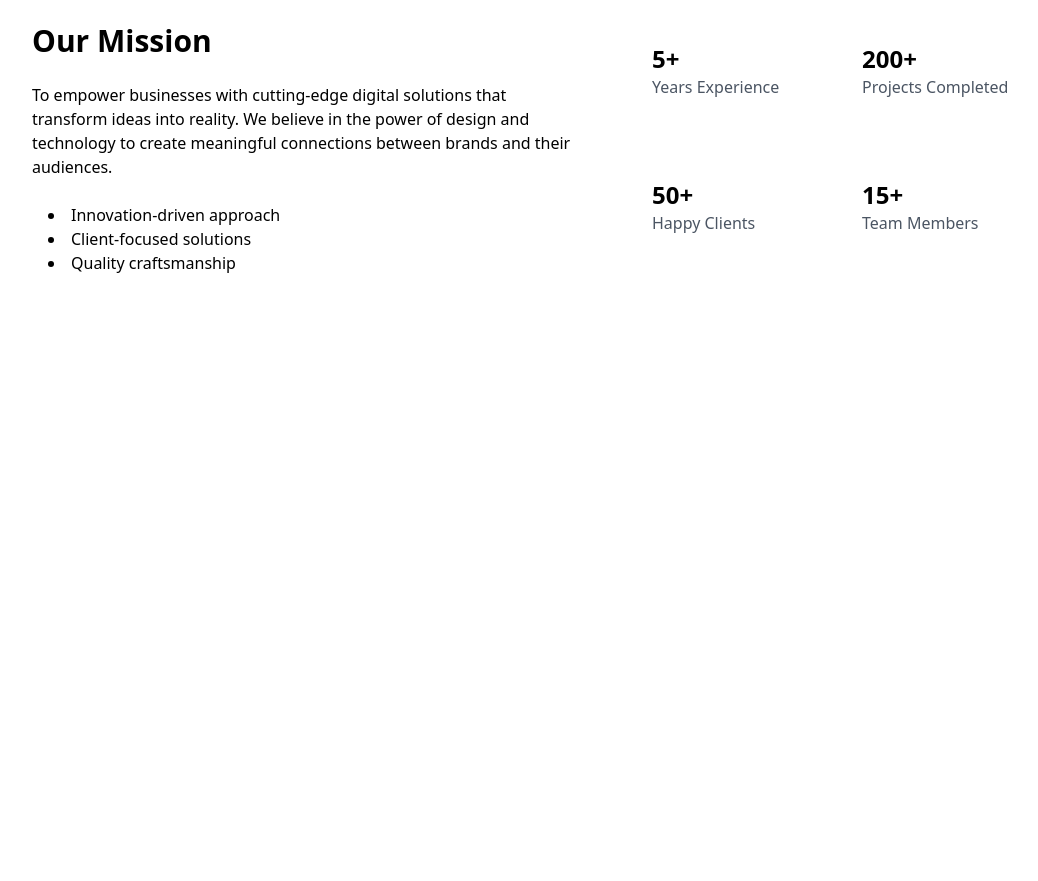
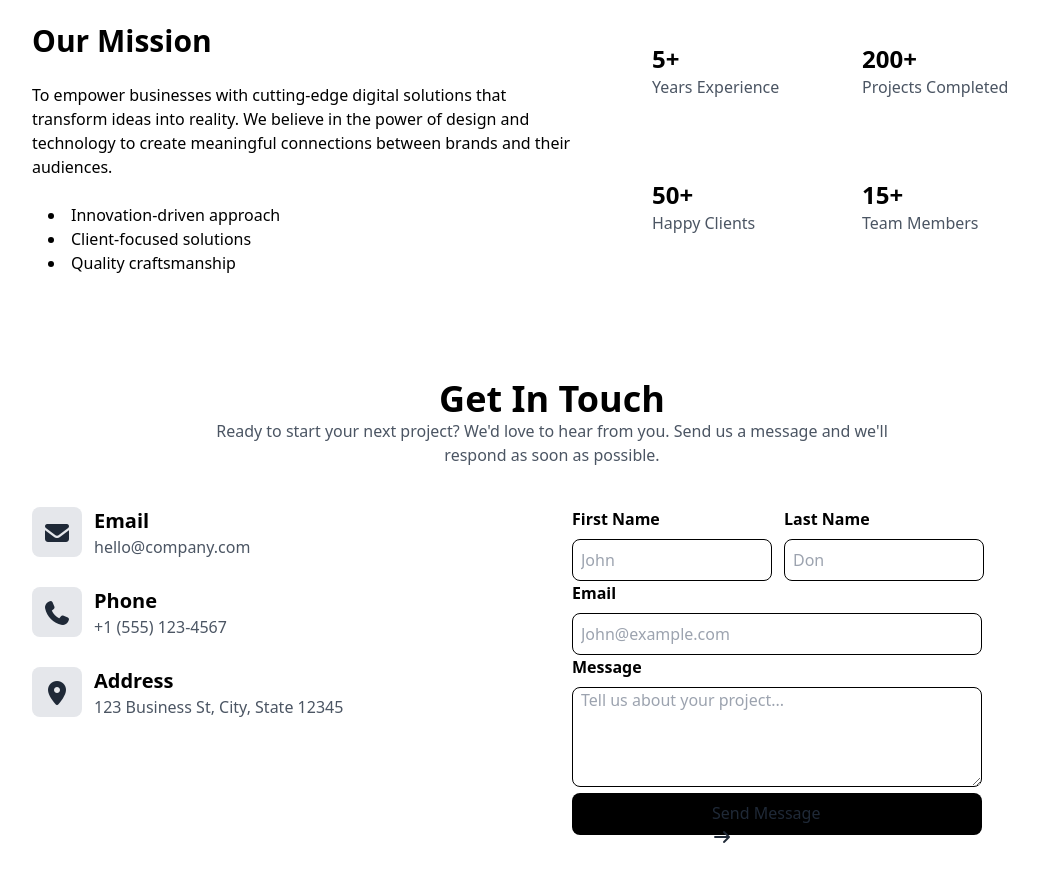
Before and after one commit to 11111Asif/biswas-academy-design, a plain HTML site: page index.html in a window 1280 px wide. Shown: the part 723-1604 px from the top of the page, without its empty margins (88-1126 px from the left). Before the commit the page ends 1150 px from the top, so only its background shows below. Drawn offline with nearby package versions, Linux system fonts and the light colour scheme.

Commit message:
added to main section end

```diff
--- a/index.html
+++ b/index.html
@@ -123,7 +123,86 @@
                 </div>
             </div>
         </section>
+        <!-- get in touch section -->
+        <section>
+            <div class="text-center">
+                <h2 class="text-4xl font-bold text-black">Get In Touch</h2>
+                <p class="text-gray-600">
+                    Ready to start your next project? We'd love to hear from you. Send us a message and we'll<br />
+                    respond as soon as possible.
+                </p>
+            </div>
+            <div>
+                <div class="py-10">
+                    <div class="flex flex-col lg:flex-row-reverse">
+                        <div class="lg:w-[540px]">
+                            <div class=" lg:flex gap-3">
+                                <div>
+                                    <label for="first-name" class="text-black font-bold">First Name</label><br />
+                                    <input type="text" id="first-name" placeholder="John"
+                                        class="lg:w-[200px] w-[300px] h-[42px] px-2 mt-2 rounded-lg border border-black bg-[#ffffff]">
+                                </div>
+                                <div>
+                                    <label for="last-name" class="text-black font-bold">Last Name</label><br />
+                                    <input type="text" id="last-name" placeholder="Don"
+                                        class="lg:w-[200px] w-[300px] h-[42px] px-2 mt-2 rounded-lg border border-black bg-[#ffffff]">
+                                </div>
+                            </div>
+
+                            <div>
+                                <label for="email" class="text-black font-bold">Email</label><br />
+                                <input type="email" id="email" placeholder="John@example.com"
+                                    class="lg:w-[410px] w-[300px] h-[42px] px-2 mt-2 rounded-lg border border-black bg-[#ffffff]">
+                            </div>
+                            <div>
+                                <label for="message" class="text-black font-bold">Message</label><br />
+                                <textarea id="message" placeholder="Tell us about your project..." class="lg:w-[410px] w-[300px] h-[100px] px-2 mt-2 rounded-lg border border-black bg-[#ffffff]"></textarea>
+                            </div>
+                            <div class="lg:w-[410px] w-[300px] h-[42px] py-2 px-20 lg:px-[140px] bg-black rounded-lg">
+                                <button class="text-width">Send Message</button>
+                                <i class="fa-solid fa-arrow-right text-center"></i>
+                            </div>
+
+                        </div>
+                        <div class="lg:w-[540px] lg:mt-0 mt-8">
+                            <div class="flex gap-3">
+                                <div class="w-[50px] h-[50px] rounded-lg bg-gray-200 px-2.5 py-2.5">
+                                    <i class="fa-solid fa-envelope text-2xl"></i>
+                                </div>
+                                <div>
+                                    <h2 class="text-xl font-bold text-black">Email</h2>
+                                    <p class="text-gray-600">hello@company.com</p>
+                                </div>
+                            </div>
+                            <div class="flex gap-3 mt-7">
+                                <div class="w-[50px] h-[50px] rounded-lg bg-gray-200 px-2.5 py-2.5">
+                                    <i class="fa-solid fa-phone text-2xl"></i>
+                                </div>
+                                <div>
+                                    <h2 class="text-xl font-bold text-black">Phone</h2>
+                                    <p class="text-gray-600">+1 (555) 123-4567</p>
+                                </div>
+                            </div>
+                            <div class="flex gap-3 mt-7">
+                                <div class="w-[50px] h-[50px] rounded-lg bg-gray-200 px-2.5 py-2.5">
+                                    <i class="fa-solid fa-location-dot text-2xl"></i>
+                                </div>
+                                <div>
+                                    <h2 class="text-xl font-bold text-black">Address</h2>
+                                    <p class="text-gray-600">123 Business St, City, State 12345</p>
+                                </div>
+                            </div>
+
+                        </div>
+                    </div>
+                </div>
+            </div>
+        </section>
     </main>
+    <!-- footer section -->
+     <footer class="bg-[#ffffff] py-12 lg:px-20 px-4">
+
+     </footer>
 </body>
 
 </html>
```
